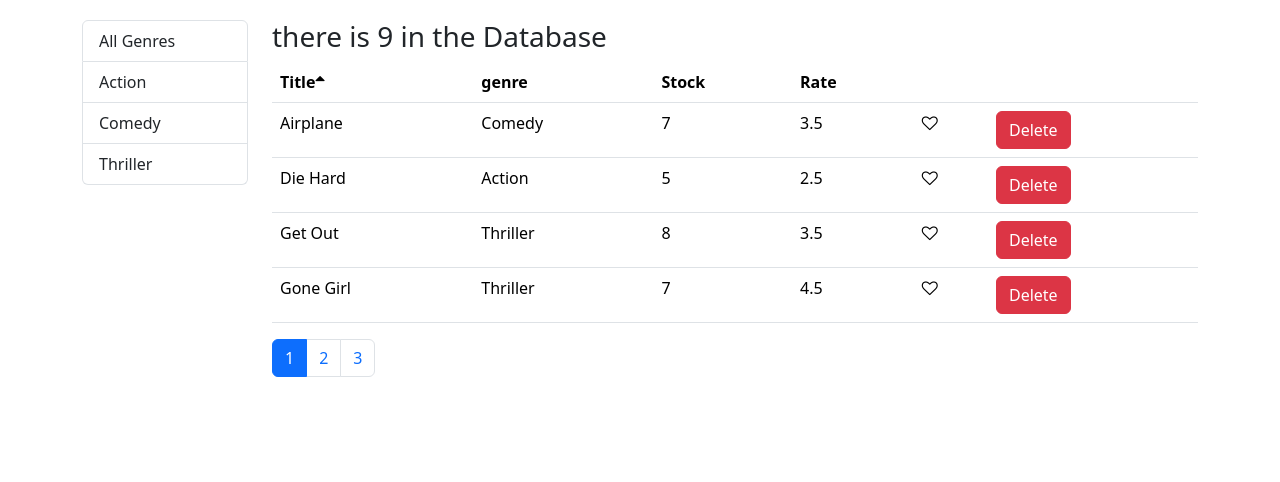
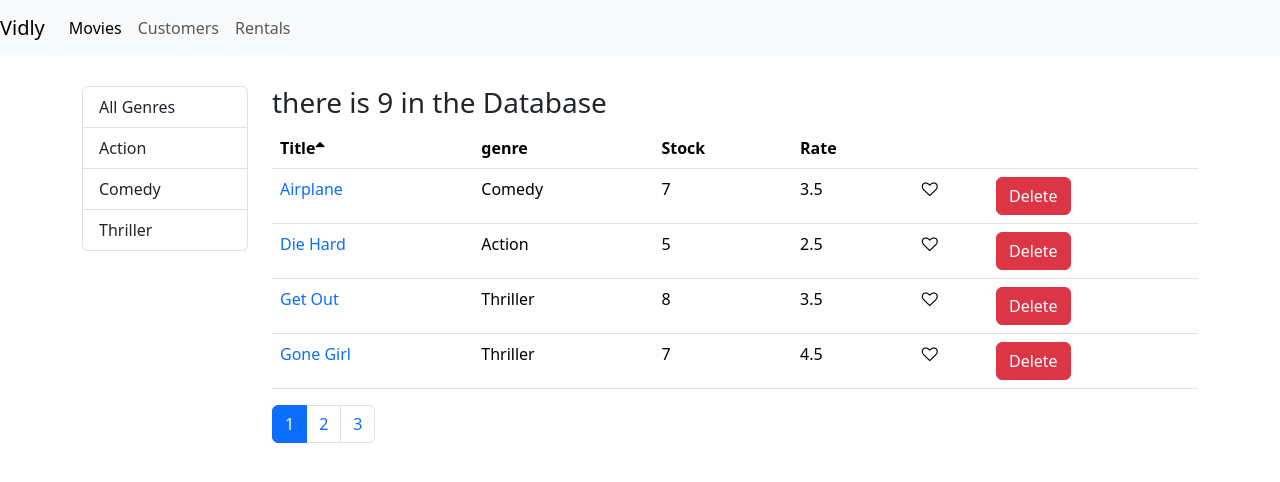
Before and after one commit to codewithdivu/Vidly, a React (Create React App) app: page /movies in a window 1280 px wide. Shown: the top 482 px of the page. Built offline with nearby package versions, Linux system fonts and the light colour scheme.

Commit message:
routing done......

```diff
--- a/package.json
+++ b/package.json
@@ -12,6 +12,7 @@
     "prop-types": "^15.6.2",
     "react": "^18.1.0",
     "react-dom": "^18.1.0",
+    "react-router-dom": "^6.3.0",
     "react-scripts": "5.0.1",
     "web-vitals": "^2.1.4"
   },
--- a/src/App.js
+++ b/src/App.js
@@ -1,11 +1,28 @@
+import { Navigate, Route, Routes } from "react-router-dom";
 import "./App.css";
+import Customers from "./Components/customers";
+import MovieForm from "./Components/movieForm";
 import Movies from "./Components/movies";
+import NavBar from "./Components/navBar";
+import NotFound from "./Components/notFound";
+import Rentals from "./Components/rentals";
 
 function App() {
   return (
-    <main className="container">
-      <Movies />
-    </main>
+    <>
+      <NavBar />
+      <main className="container">
+        <Routes>
+          <Route path="/" element={<Navigate to="/movies" />} />
+          <Route path="/movies/:id" element={<MovieForm />} />
+          <Route path="/movies" element={<Movies />} />
+          <Route path="/customers" element={<Customers />} />
+          <Route path="/rentals" element={<Rentals />} />
+          <Route path="not-found" element={<NotFound />} />
+          <Route path="*" element={<Navigate to="/not-found" />} />
+        </Routes>
+      </main>
+    </>
   );
 }
 
--- /dev/null
+++ b/src/Components/customers.jsx
@@ -0,0 +1,7 @@
+import React from "react";
+
+const Customers = () => {
+  return <h1>Customers</h1>;
+};
+
+export default Customers;
--- /dev/null
+++ b/src/Components/movieForm.jsx
@@ -0,0 +1,18 @@
+import React from "react";
+import { useNavigate, useParams } from "react-router-dom";
+
+const MovieForm = ({ match }) => {
+  const param = useParams();
+  const navigate = useNavigate();
+
+  return (
+    <div>
+      <h1>MovieForm {param.id}</h1>
+      <button className="btn btn-primary" onClick={() => navigate("/movies")}>
+        Save
+      </button>
+    </div>
+  );
+};
+
+export default MovieForm;
--- a/src/Components/moviesTable.jsx
+++ b/src/Components/moviesTable.jsx
@@ -1,10 +1,19 @@
 import React from "react";
+import { Link } from "react-router-dom";
 import Like from "./common/like";
 import Table from "./common/table";
 
 const MoviesTable = ({ allMovies, onLike, onDelete, onSort, sortColumn }) => {
   const columns = [
-    { path: "title", label: "Title" },
+    {
+      path: "title",
+      label: "Title",
+      content: (movie) => (
+        <Link style={{ textDecoration: "none" }} to={`/movies/${movie._id}`}>
+          {movie.title}
+        </Link>
+      ),
+    },
     { path: "genre.name", label: "genre" },
     { path: "numberInStock", label: "Stock" },
     { path: "dailyRentalRate", label: "Rate" },
--- /dev/null
+++ b/src/Components/navBar.jsx
@@ -0,0 +1,44 @@
+import React from "react";
+import { NavLink, Link } from "react-router-dom";
+
+const NavBar = () => {
+  return (
+    <nav className="navbar navbar-expand-lg navbar-light bg-light">
+      <Link className="navbar-brand" to="/movies">
+        Vidly
+      </Link>
+      <button
+        className="navbar-toggler"
+        type="button"
+        data-toggle="collapse"
+        data-target="#navbarNav"
+        aria-controls="navbarNav"
+        aria-expanded="false"
+        aria-label="Toggle navigation"
+      >
+        <span className="navbar-toggler-icon"></span>
+      </button>
+      <div className="collapse navbar-collapse" id="navbarNav">
+        <ul className="navbar-nav">
+          <li className="nav-item">
+            <NavLink className="nav-link" to="/movies">
+              Movies
+            </NavLink>
+          </li>
+          <li className="nav-item">
+            <NavLink className="nav-link" to="/customers">
+              Customers
+            </NavLink>
+          </li>
+          <li className="nav-item">
+            <NavLink className="nav-link" to="/rentals">
+              Rentals
+            </NavLink>
+          </li>
+        </ul>
+      </div>
+    </nav>
+  );
+};
+
+export default NavBar;
--- /dev/null
+++ b/src/Components/notFound.jsx
@@ -0,0 +1,7 @@
+import React from "react";
+
+const NotFound = () => {
+  return <h1>NotFound</h1>;
+};
+
+export default NotFound;
--- /dev/null
+++ b/src/Components/rentals.jsx
@@ -0,0 +1,7 @@
+import React from "react";
+
+const Rentals = () => {
+  return <h1>Rentals</h1>;
+};
+
+export default Rentals;
--- a/src/index.css
+++ b/src/index.css
@@ -1,6 +1,6 @@
 body {
-  margin: 0;
-  padding: 20px 0 0 0;
+  margin: 0 0 0 0;
+  padding: 0 0 0 0;
   font-family: -apple-system, BlinkMacSystemFont, "Segoe UI", "Roboto", "Oxygen",
     "Ubuntu", "Cantarell", "Fira Sans", "Droid Sans", "Helvetica Neue",
     sans-serif;
@@ -8,6 +8,11 @@ body {
   -moz-osx-font-smoothing: grayscale;
 }
 
+.navbar {
+  padding-left: 20px;
+  margin-bottom: 30px;
+}
+
 code {
   font-family: source-code-pro, Menlo, Monaco, Consolas, "Courier New",
     monospace;
--- a/src/index.js
+++ b/src/index.js
@@ -5,11 +5,14 @@ import App from "./App";
 import reportWebVitals from "./reportWebVitals";
 import "bootstrap/dist/css/bootstrap.css";
 import "font-awesome/css/font-awesome.css";
+import { BrowserRouter } from "react-router-dom";
 
 const root = ReactDOM.createRoot(document.getElementById("root"));
 root.render(
   <React.StrictMode>
-    <App />
+    <BrowserRouter>
+      <App />
+    </BrowserRouter>
   </React.StrictMode>
 );
 
```
Also changed, not shown: src/Components/appLayout.jsx (added, +8 -0 lines), 1 other file (tests, documents, lock files or other folders).
